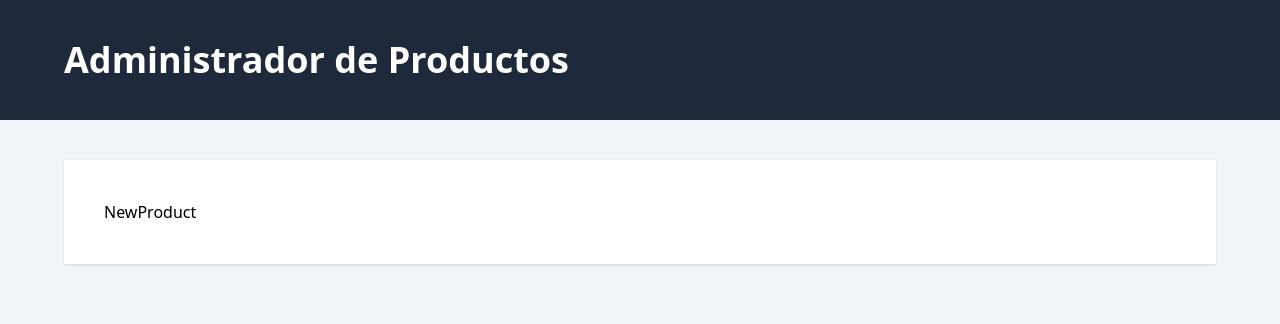
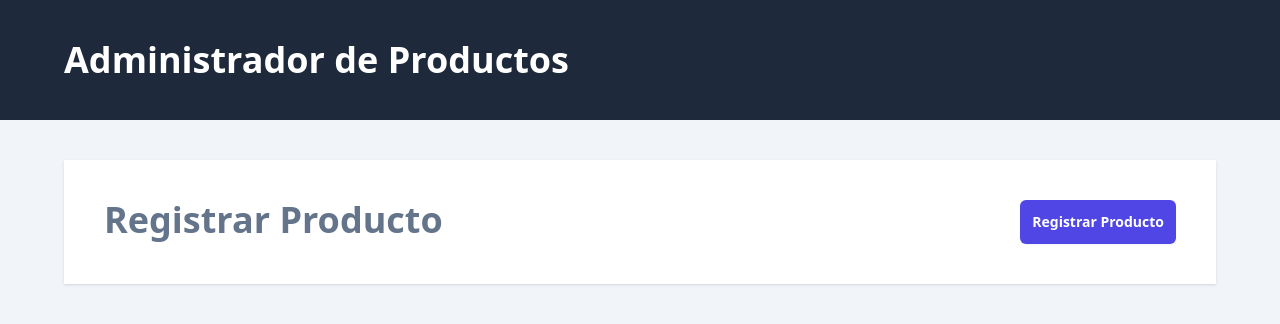
Before and after one commit to jpgonzales27/15-client-crud-users, a React (Vite) app: page /productos/nuevo in a window 1280 px wide. Shown: the top 324 px of the page. Built offline with nearby package versions, Linux system fonts and the light colour scheme.

Commit message:
usando Link para moverno entre las vistas

```diff
--- a/src/pages/NewProduct.tsx
+++ b/src/pages/NewProduct.tsx
@@ -1,3 +1,17 @@
+import { Link } from "react-router-dom";
+
 export default function NewProduct() {
-  return <div>NewProduct</div>;
+  return (
+    <>
+      <div className="flex justify-between">
+        <h2 className="text-4xl font-black text-slate-500">Registrar Producto</h2>
+        <Link
+          to={"/"}
+          className="rounded-md bg-indigo-600 p-3 text-sm font-bold text-white shadow-sm hover:bg-indigo-500"
+        >
+          Registrar Producto
+        </Link>
+      </div>
+    </>
+  );
 }
--- a/src/pages/Products.tsx
+++ b/src/pages/Products.tsx
@@ -1,3 +1,17 @@
+import { Link } from "react-router-dom";
+
 export default function Products() {
-  return <div>Products</div>;
+  return (
+    <>
+      <div className="flex justify-between">
+        <h2 className="text-4xl font-black text-slate-500">Productos</h2>
+        <Link
+          to={"/productos/nuevo"}
+          className="rounded-md bg-indigo-600 p-3 text-sm font-bold text-white shadow-sm hover:bg-indigo-500"
+        >
+          Agregar Producto
+        </Link>
+      </div>
+    </>
+  );
 }
```
